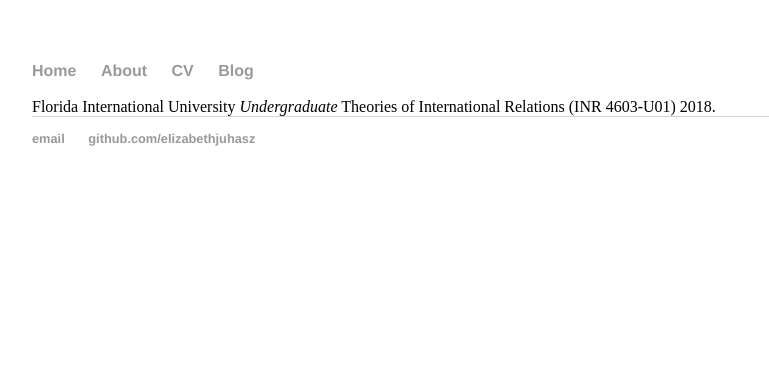
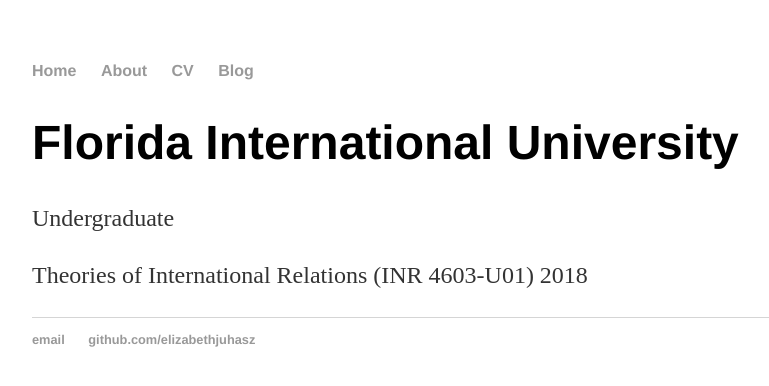
Before and after one commit to elizabethjuhasz/elizabethjuhasz.github.io, a Jekyll site: the page built from teaching/index.html, in a window 1280 px wide. Shown: the top 386 px of the page, without its empty margins (160-929 px from the left). Built offline with Jekyll 4.4.1, drawn with Linux system fonts in a browser that asks for light colours.

Commit message:
Update index.html

```diff
--- a/teaching/index.html
+++ b/teaching/index.html
@@ -3,8 +3,8 @@ layout: default
 title: Teaching
 ---
 
-<div class="teaching">
-  Florida International University
-  <i>Undergraduate</i>
-  Theories of International Relations (INR 4603-U01) 2018.
-</div>
+		<div class="teaching">
+			<h1>Florida International University</h1>
+			<p></i>Undergraduate</p></i>
+			<p>Theories of International Relations (INR 4603-U01) 2018</p>
+		</div>
```
